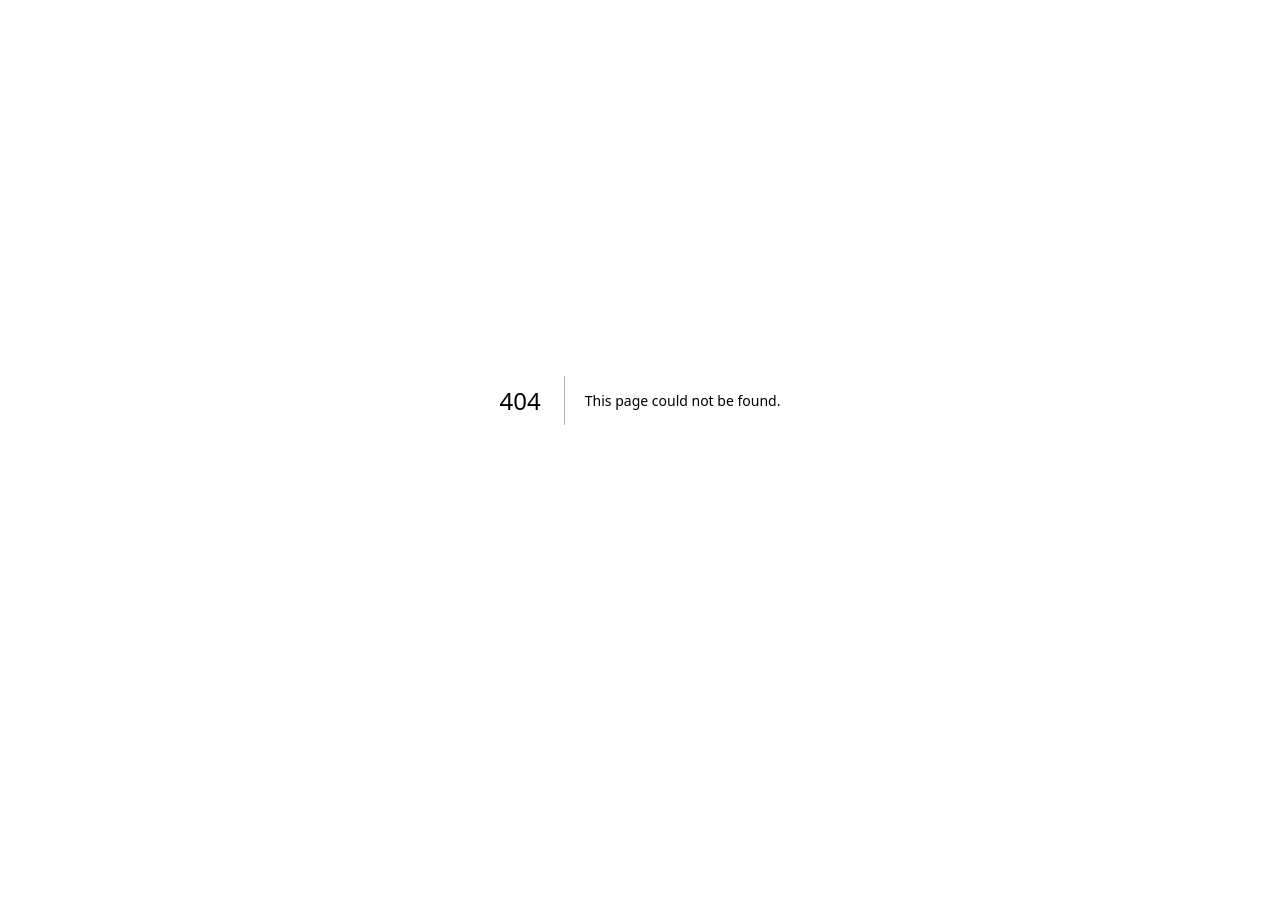
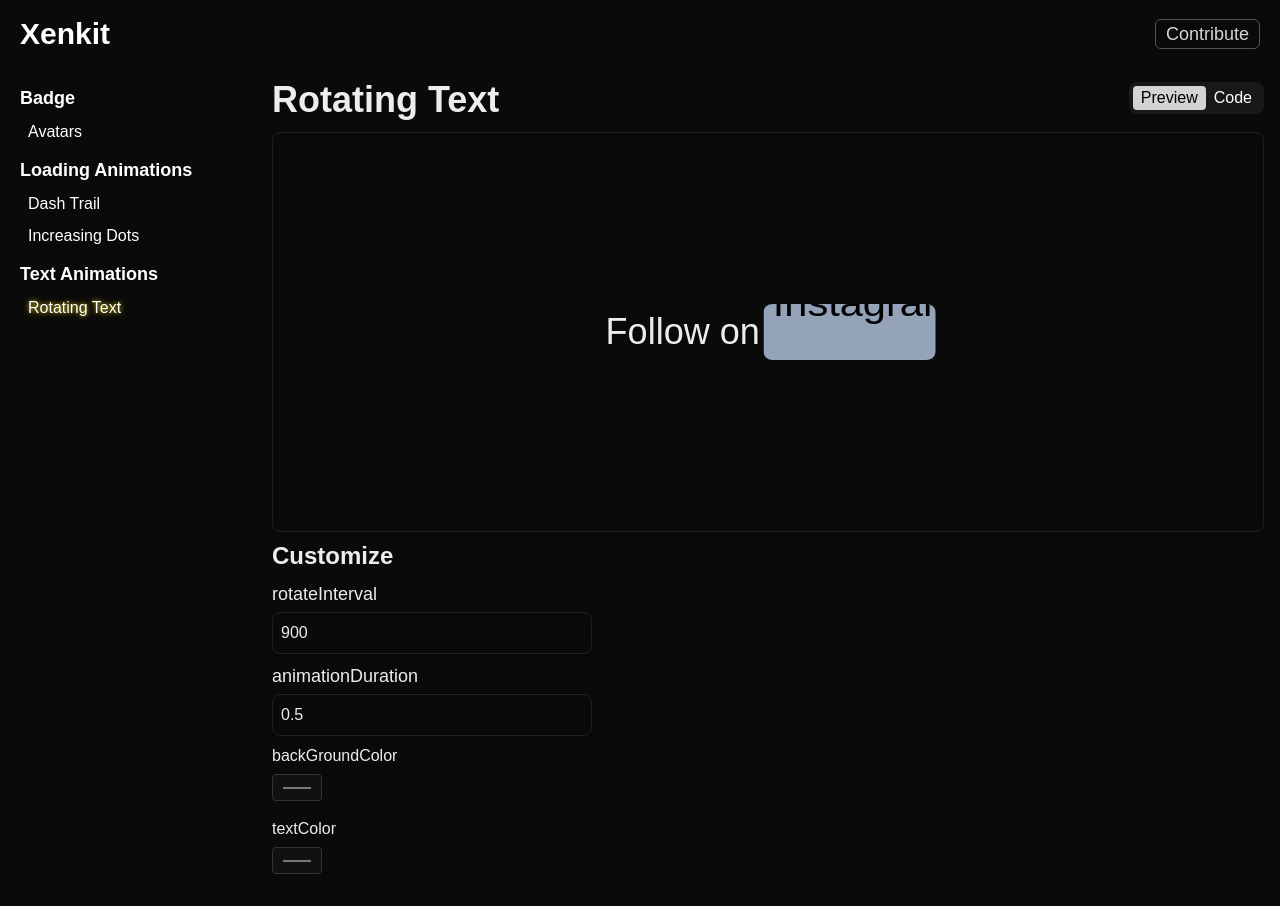
Before and after one commit to xen-devs/Xenkit, a Next.js app: page /text-animations/rotating-text in a window 1280 px wide. Before the commit this address had no page. Before the commit the page ends 800 px from the top, so only its background shows below. Built offline with nearby package versions, Linux system fonts and the light colour scheme.

Commit message:
feat: add RotatingText component and enhance ComponentPreview with color control

```diff
--- /dev/null
+++ b/src/app/(docs)/text-animations/rotating-text/page.tsx
@@ -0,0 +1,75 @@
+"use client";
+import RotatingText from "@/app/_components/text-animations/rotating-text/RotatingText";
+import ComponentPreview from "@/app/_common/ComponentPreview";
+import { useState } from "react";
+
+export default function RotatingTextDocs() {
+  const [componentProps, setComponentProps] = useState<{
+    constantText: string;
+    rotatingWords: string[];
+    className: string;
+    rotateInterval?: number
+    animationDuration?: number
+    backGroundColor?: string
+    textColor?: string
+  }>({
+    constantText:"Follow on",
+    rotatingWords: ["Twitter", "Instagram", "Linkedln", "Github" ,"Facebook"],
+    className:"text-4xl",
+    rotateInterval: 900,
+    animationDuration: 0.5,
+    backGroundColor: "#94a3b8",
+    textColor: "#000",
+  });
+
+  const usage = `<RotatingText
+    ${Object.entries(componentProps)
+      .map(([key, value]) => {
+        if (typeof value === "string") {
+          return `${key}="${value}"`
+        } else if (Array.isArray(value)) {
+          return `${key}={${JSON.stringify(value)}}`
+        } else {
+          return `${key}={${value}}`
+        }
+      })
+      .join("\n  ")}
+  />`;
+
+
+  return (
+    <div className="p-4">
+      <ComponentPreview
+        code={usage}
+        componentProps={componentProps}
+        setComponentProps={setComponentProps}
+        component={<RotatingText {...componentProps} />}
+        title="Rotating Text"
+        importCode="import RotatingText from 'xenkit/RotatingText'"
+        maxLength={15}
+        isHorizontallyCentered={true}
+        isVerticallyCentered={true}
+        propControls={
+          {
+            className:{
+              type:"text"
+            },
+            rotateInterval:{
+              type:"number",
+            },
+            animationDuration:{
+              type:"number",
+            },
+            backGroundColor:{
+              type:"color",
+            },
+            textColor:{
+              type:"color",
+            },
+
+          }
+        }
+      />
+    </div>
+  );
+}
--- a/src/app/_common/ComponentPreview.tsx
+++ b/src/app/_common/ComponentPreview.tsx
@@ -16,9 +16,10 @@
   isHorizontallyCentered?: boolean
   propControls?: {
     [key: string]: {
-      type: 'text' | 'number' | 'select' | 'hidden'| 'note'
+      type: 'text' | 'number' | 'select' | 'hidden'| 'note' |'color' | 'array'
       options?: string[] // only for select
       noteText?: string // only for note
+      defaultValue?: string | number | string[] // only for array
     }
   }
 }
@@ -57,6 +58,8 @@
       }))
     }
   }
+
+
   return (
     <div>
       <div className='flex justify-between items-center flex-wrap'>
@@ -106,6 +109,25 @@
             )
           }
 
+          if (control?.type === 'color') {
+            return (
+              <div key={key} className='mb-4 mt-2'>
+                <label className='block mb-1 font-medium'>{key}</label>
+                <input
+                  type='color'
+                  value={`${componentProps[key]}`}
+                  onChange={e =>
+                    setComponentProps((prev: typeof componentProps) => ({
+                      ...prev,
+                      [key]: e.target.value
+                    }))
+                  }
+                  className='bg-[#111] text-white p-2 rounded border border-[#333] outline-none'
+                />
+              </div>
+            )
+          }
+
           if (control?.type === 'select') {
             return (
               <div key={key} className='mb-4'>
--- /dev/null
+++ b/src/app/_components/text-animations/rotating-text/RotatingText.tsx
@@ -0,0 +1,105 @@
+import React, { useEffect, useRef, useState } from 'react'
+import { motion } from 'framer-motion'
+
+interface RotatingTextProps {
+  constantText: string
+  rotatingWords: string[]
+  className?: string
+  backGroundColor?: string
+  textColor?: string
+  rotateInterval?: number
+  animationDuration?: number
+}
+
+const RotatingText: React.FC<RotatingTextProps> = ({
+  constantText,
+  rotatingWords,
+  className,
+  backGroundColor = '#94a3b8',
+  textColor = '#000',
+  rotateInterval = 900,
+  animationDuration = 0.5,
+}) => {
+  const [currentIndex, setCurrentIndex] = useState(0)
+  const [wordWidth, setWordWidth] = useState(0)
+  const [isInitialized, setIsInitialized] = useState(false)
+  const measureRef = useRef<HTMLSpanElement>(null)
+  const containerRef = useRef<HTMLDivElement>(null)
+
+  // first word width
+  useEffect(() => {
+    if (measureRef.current && rotatingWords.length > 0) {
+      measureRef.current.innerText = rotatingWords[0]
+      setWordWidth(measureRef.current.offsetWidth + 15)
+      setIsInitialized(true)
+    }
+  }, [rotatingWords])
+
+  // change the word
+  useEffect(() => {
+    const interval = setInterval(() => {
+      setCurrentIndex((prevIndex) =>
+        prevIndex === rotatingWords.length - 1 ? 0 : prevIndex + 1
+      )
+    }, rotateInterval)
+
+    return () => clearInterval(interval)
+  }, [rotateInterval, rotatingWords.length])
+
+  // measure the next word width
+  useEffect(() => {
+    if (isInitialized && measureRef.current) {
+      const nextWord = rotatingWords[(currentIndex + 1) % rotatingWords.length]
+      measureRef.current.innerText = nextWord
+      setWordWidth(measureRef.current.offsetWidth + 15)
+    }
+  }, [currentIndex, rotatingWords, isInitialized])
+
+  return (
+    <div className={`rotatingText flex items-center ${className}`}>
+      <motion.span layout transition={{ type: "spring", stiffness: 300, damping: 25 }} className="pe-2">
+        {constantText}
+      </motion.span>
+
+      <span
+        ref={measureRef}
+        className="absolute invisible h-0 overflow-hidden whitespace-nowrap"
+      />
+
+      <motion.div
+        ref={containerRef}
+        style={{ width: isInitialized ? wordWidth : 'auto',
+          backgroundColor: backGroundColor,
+          color: textColor
+         }}
+        layout
+        className={"p-2 rounded-lg overflow-hidden inline-block relative"}
+        initial={false}
+      >
+        {/* Current word */}
+        <motion.span
+          key={`out-${currentIndex}`}
+          initial={{ y: 0 }}
+          animate={{ y: '-150%' }}
+          transition={{ duration: animationDuration / 2 }}
+          className="block relative whitespace-nowrap"
+        >
+          {rotatingWords[currentIndex]}
+        </motion.span>
+
+        {/* Next word */}
+        <motion.span
+          key={`in-${currentIndex}`}
+          initial={{ y: '150%' }}
+          animate={{ y: 0 }}
+          transition={{ duration: animationDuration / 2 }}
+          className="block absolute top-0 left-0 p-2 whitespace-nowrap"
+        >
+          {rotatingWords[(currentIndex + 1) % rotatingWords.length]}
+        </motion.span>
+      </motion.div>
+    </div>
+  )
+}
+
+export default RotatingText
--- a/src/app/data/sidebar.json
+++ b/src/app/data/sidebar.json
@@ -22,5 +22,15 @@
         "path": "loading-animations/increasing-dots"
       }
     ]
+  },
+  {
+    "name": "Text Animations",
+    "path": "text-animations",
+    "subcategories": [
+      {
+        "name": "Rotating Text",
+        "path": "text-animations/rotating-text"
+      }
+    ]
   }
 ]
```
Also changed, not shown: scripts/generateComponent.js (+17 -3 lines).
